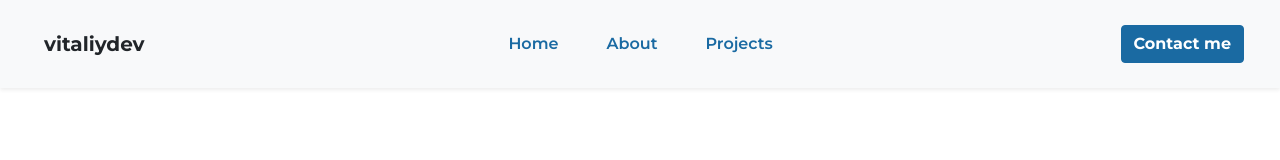
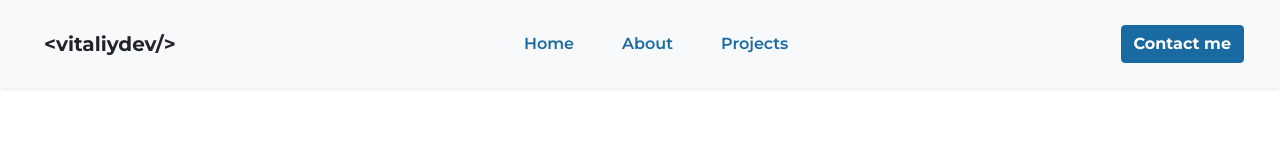
Before and after one commit to kozakevich13/react-frontend-portfolio, a React (Create React App) app: page /react-frontend-portfolio/contact in a window 1280 px wide. Shown: the top 160 px of the page. Built offline with nearby package versions, Linux system fonts and the light colour scheme; no server answers.

Commit message:
change logo

```diff
--- a/src/components/Navbar.js
+++ b/src/components/Navbar.js
@@ -2,13 +2,14 @@ import React from 'react'
 import { NavLink } from 'react-router-dom'
 // import logo from '../assets/logo.svg'
 const Navbar = () => {
+  const logo = "<vitaliydev/>"
   return (
     <nav className="bg-light navbar navbar-expand-lg shadow-sm p-4">
       <div className="container-fluid d-sm-flex flex-column flex-lg-row justify-content-center justify-content-lg-between">
 
         <div className="navbar-brand mb-4 mb-md-0 mb-lg-0">
           {/* <img src={logo} alt="logo" width="30" height="auto" className="d-inline-block align-text-top" /> */}
-          <span className="ms-2 fw-bold">vitaliydev</span>
+          <span className="ms-2 fw-bold">{logo}</span>
         </div>
 
         <div className="">
```
